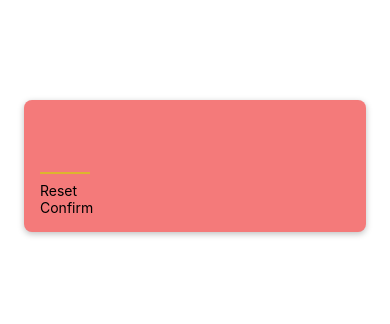
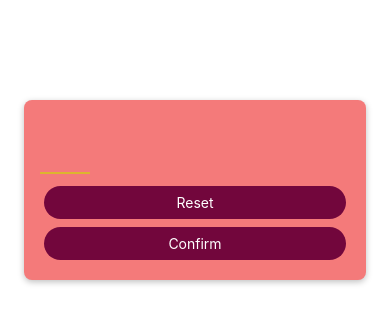
Before and after one commit to YaminiSuman/Guess-Number-Game-App, a React Native app: screen / in a window 390 px wide. Shown: the top 324 px of the page. Built offline with nearby package versions, Linux system fonts and the light colour scheme.

Commit message:
improve btn styling, add ripple effects

```diff
--- a/components/PrimaryButton.js
+++ b/components/PrimaryButton.js
@@ -1,11 +1,46 @@
-import { View, Text } from "react-native";
+import { View, Text, Pressable, StyleSheet } from "react-native";
 
 function PrimaryButton({ children }) {
+  function pressHandler() {
+    console.log("Pressed!");
+  }
+
   return (
-    <View>
-      <Text>{children}</Text>
+    <View style={styles.buttonOuterContainer}>
+      <Pressable
+        style={({ pressed }) =>
+          pressed
+            ? [styles.buttonInnerContainer, styles.pressed]
+            : styles.buttonInnerContainer
+        }
+        onPress={pressHandler}
+        android_ripple={{ color: "#640233" }}
+      >
+        <Text style={styles.buttonText}>{children}</Text>
+      </Pressable>
     </View>
   );
 }
 
 export default PrimaryButton;
+
+const styles = StyleSheet.create({
+  buttonOuterContainer: {
+    borderRadius: 28,
+    margin: 4,
+    overflow: "hidden",
+  },
+  buttonInnerContainer: {
+    backgroundColor: "#72063c",
+    paddingVertical: 8,
+    paddingHorizontal: 16,
+    elevation: 2,
+  },
+  buttonText: {
+    color: "white",
+    textAlign: "center",
+  },
+  pressed: {
+    opacity: 0.75,
+  },
+});
```
